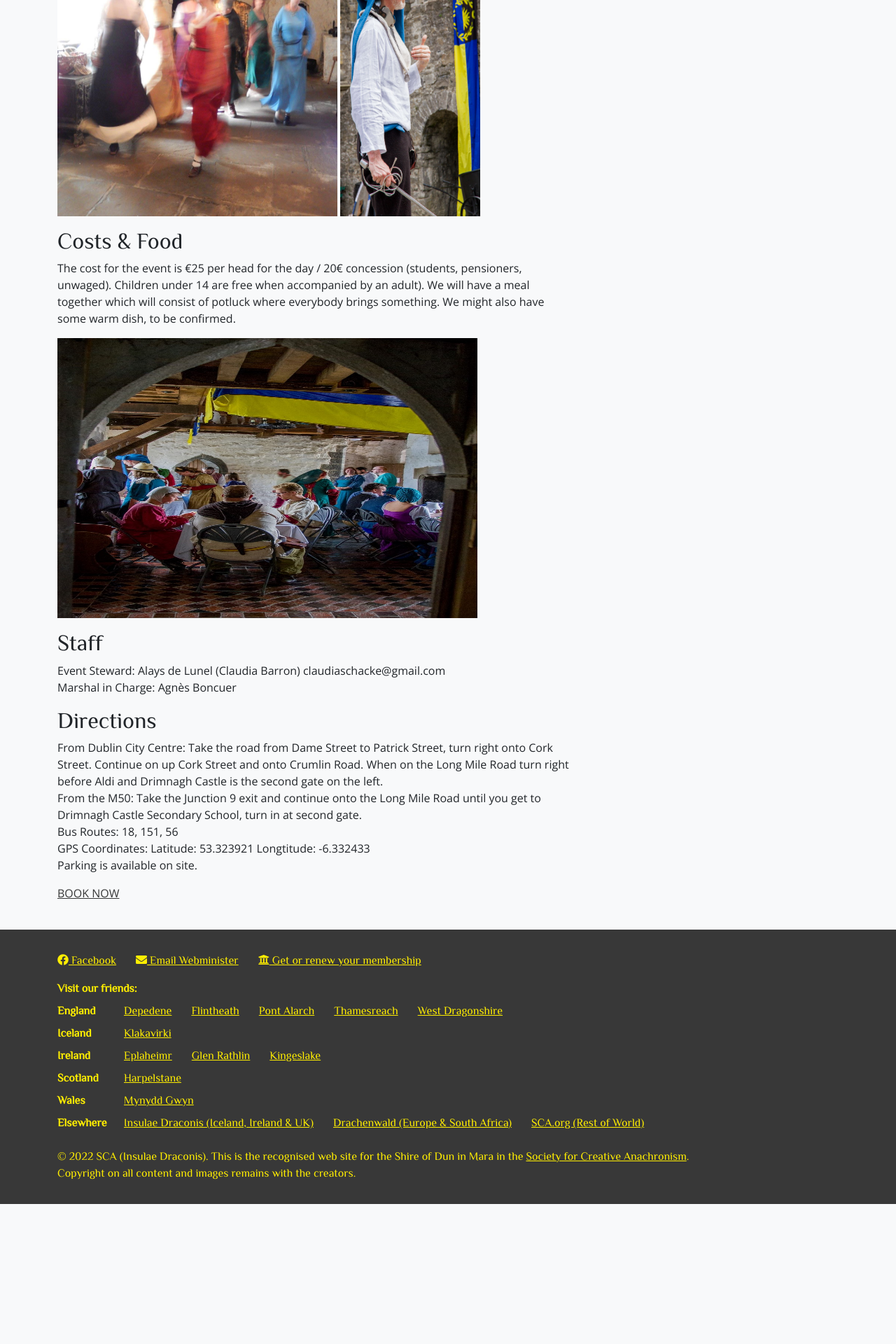
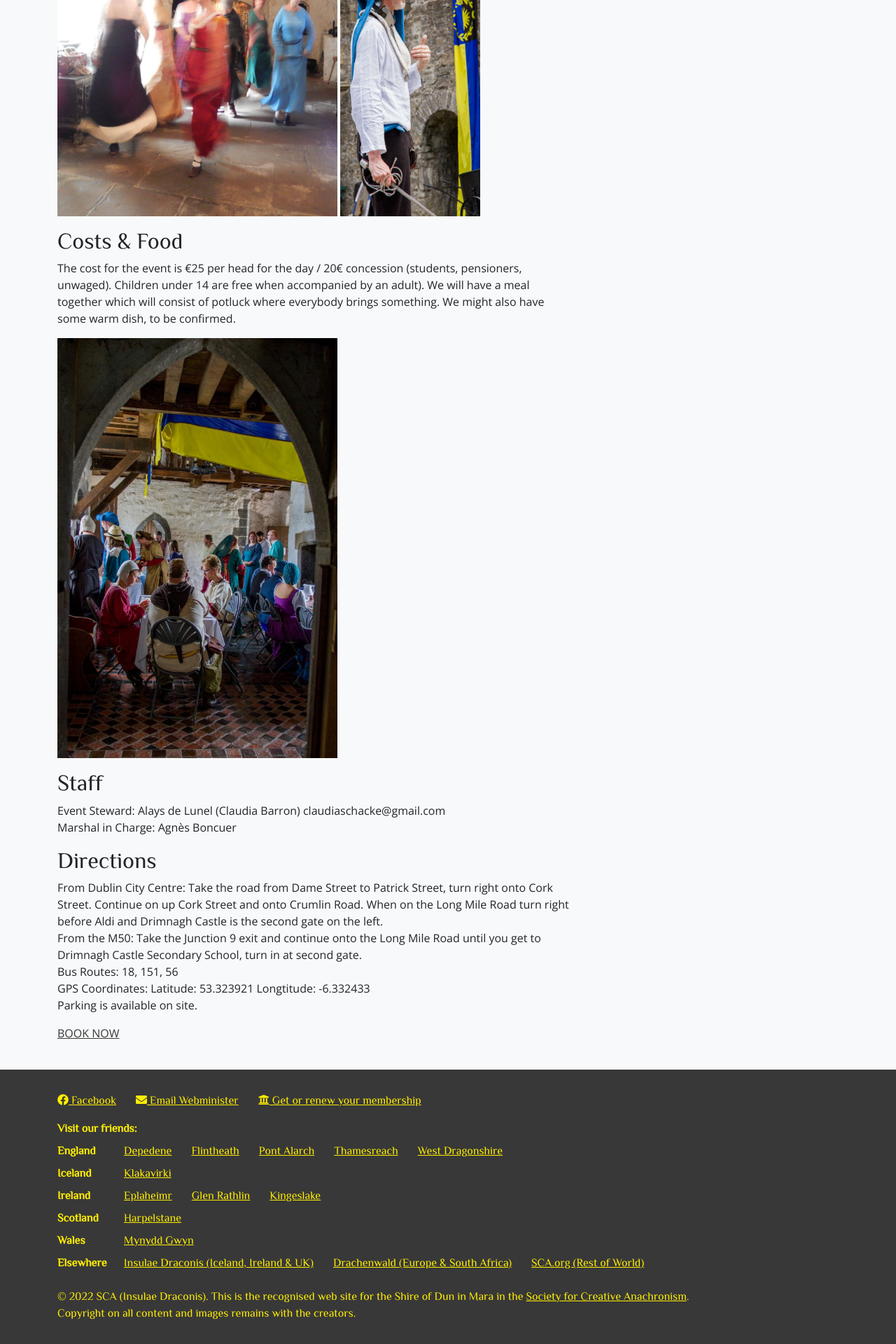
Before and after one commit to drachenwald/dun-in-mara, a Jekyll site: the page built from events/2022/harvesttide-revel/index.md, in a window 1280 px wide. Shown: the part 1289-3209 px from the top of the page at 70% size. Built offline with Jekyll 4.4.1, drawn with Linux system fonts in a browser that asks for light colours; comment, search, counter and statistics services are not loaded; before the commit the page ends 3009 px from its top, so only the background shows below that.

Commit message:
One more image size

```diff
--- a/events/2022/harvesttide-revel/index.md
+++ b/events/2022/harvesttide-revel/index.md
@@ -25,7 +25,7 @@ You can watch or try out fencing, armoured combat and throwing knives as well as
 The cost for the event is €25 per head for the day / 20€ concession (students, pensioners, unwaged). Children under 14 are free when accompanied by an adult).
 We will have a meal together which will consist of potluck where everybody brings something. We might also have some warm dish, to be confirmed.
 
-<img src="../../../../images/meal.jpg" width="600" height="400">
+<img src="../../../../images/meal.jpg" width="400" height="600">
 
 ## Staff
 Event Steward: Alays de Lunel (Claudia Barron) claudiaschacke@gmail.com
```
